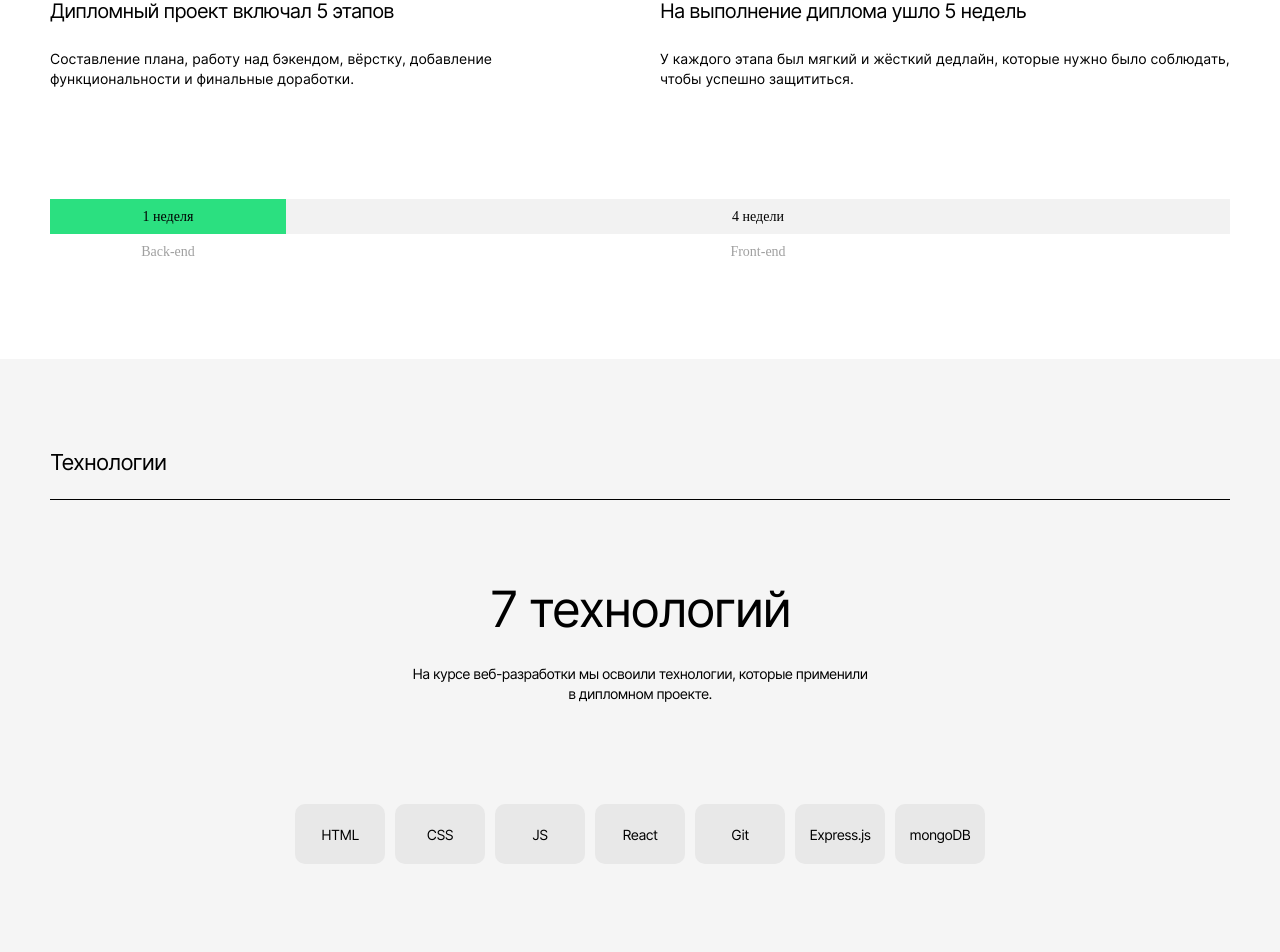
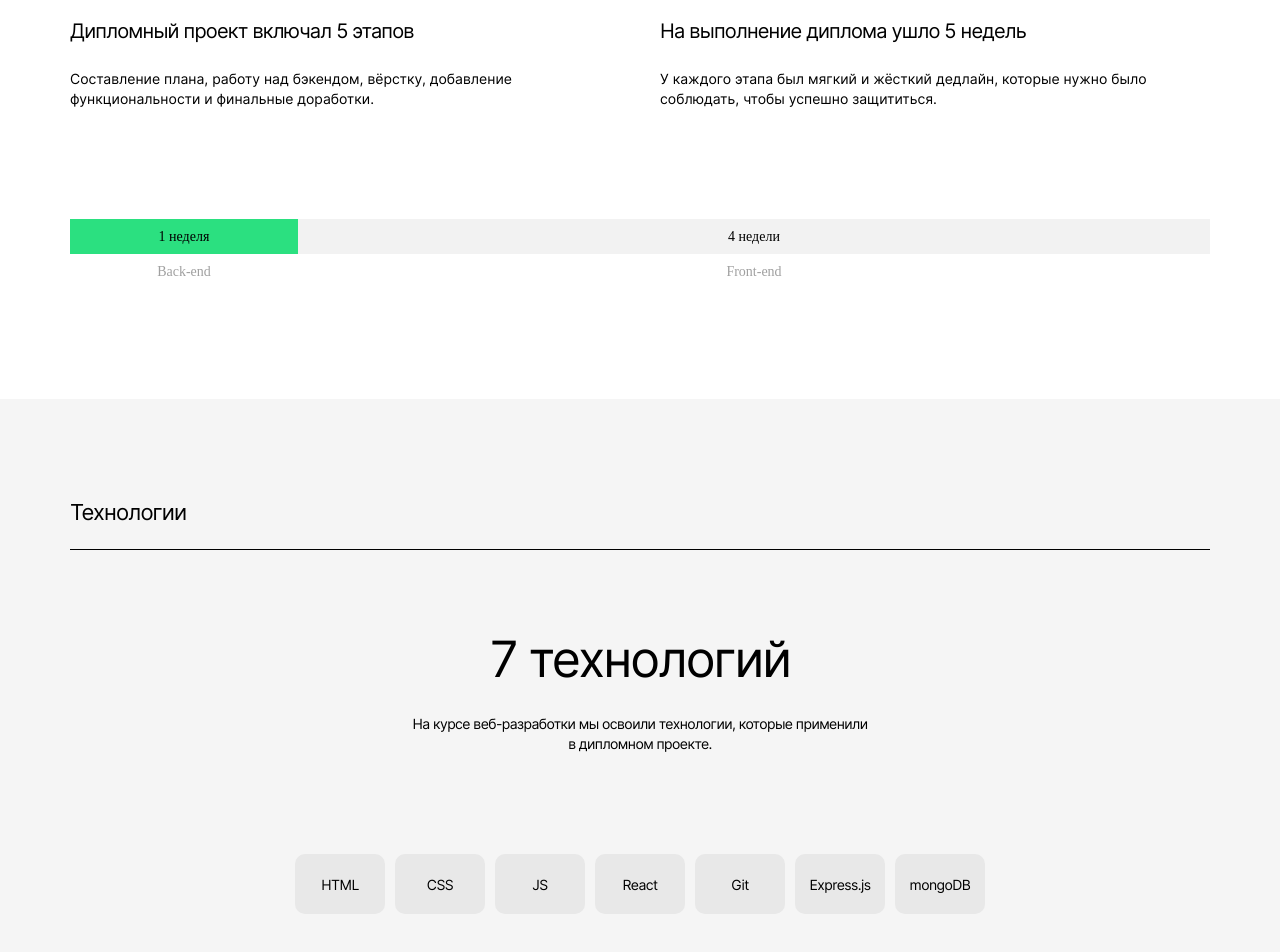
Before and after one commit to Murat29/movies-explorer-frontend, a React (Create React App) app: page / in a window 1280 px wide. Shown: the part 876-1828 px from the top of the page. Built offline with nearby package versions, Linux system fonts and the light colour scheme.

Commit message:
delete Section

```diff
--- a/src/components/AboutProject/AboutProject.css
+++ b/src/components/AboutProject/AboutProject.css
@@ -1,3 +1,19 @@
+.about-project {
+  padding: 110px 70px;
+}
+
+@media screen and (max-width: 768px) {
+  .about-project {
+    padding: 90px 50px;
+  }
+}
+
+@media screen and (max-width: 425px) {
+  .about-project {
+    padding: 70px 18px;
+  }
+}
+
 .about-project__description-list {
   margin-top: 70px;
   display: grid;
@@ -19,9 +35,6 @@
     gap: 56px;
     margin-top: 60px;
   }
-}
-
-.about-project__description-item {
 }
 
 .about-project__description-title {
--- a/src/components/AboutProject/AboutProject.js
+++ b/src/components/AboutProject/AboutProject.js
@@ -1,10 +1,9 @@
 import React from 'react';
 import './AboutProject.css';
-import Section from '../Section/Section';
 import Title from '../Title/Title';
 function AboutProject() {
   return (
-    <Section className="about-project">
+    <section className="about-project">
       <Title>О проекте</Title>
       <div className="about-project__description-list">
         <div className="about-project__description-item">
@@ -44,7 +43,7 @@ function AboutProject() {
           </p>
         </div>
       </div>
-    </Section>
+    </section>
   );
 }
 
--- a/src/components/Section/Section.css
+++ /dev/null
@@ -1,9 +0,0 @@
-.section {
-  padding: 90px 50px;
-}
-
-@media screen and (max-width: 425px) {
-  .section {
-    padding: 70px 18px;
-  }
-}
--- a/src/components/Section/Section.js
+++ /dev/null
@@ -1,17 +0,0 @@
-import React from 'react';
-import PropTypes from 'prop-types';
-import './Section.css';
-function Section(props) {
-  return (
-    <section className={`section ${props.className || ''}`}>
-      {props.children}
-    </section>
-  );
-}
-
-Section.propTypes = {
-  children: PropTypes.node,
-  className: PropTypes.string,
-};
-
-export default Section;
--- a/src/components/Techs/Techs.css
+++ b/src/components/Techs/Techs.css
@@ -1,10 +1,23 @@
 .techs {
+  padding: 100px 70px;
   background-color: #f5f5f5;
   font-family: 'Inter', Arial, sans-serif;
   font-style: normal;
   display: flex;
   align-items: center;
   flex-direction: column;
+}
+
+@media screen and (max-width: 768px) {
+  .techs {
+    padding: 90px 50px;
+  }
+}
+
+@media screen and (max-width: 425px) {
+  .techs {
+    padding: 70px 18px;
+  }
 }
 
 .techs__title {
@@ -68,11 +81,6 @@
   }
 }
 
-@media screen and (max-width: 750px) {
-  .techs__techs {
-  }
-}
-
 @media screen and (max-width: 425px) {
   .techs__techs {
     margin-top: 50px;
--- a/src/components/Techs/Techs.js
+++ b/src/components/Techs/Techs.js
@@ -1,12 +1,11 @@
 import React from 'react';
 import Title from '../Title/Title';
-import Section from '../Section/Section';
 import './Techs.css';
 function Techs() {
   return (
-    <Section className="techs">
+    <section className="techs">
       <Title>Технологии</Title>
-      <h3 className="techs__title">7 технологий</h3>
+      <p className="techs__title">7 технологий</p>
       <p className="techs__sub-title">
         На курсе веб-разработки мы освоили технологии, которые применили в
         дипломном проекте.
@@ -20,7 +19,7 @@ function Techs() {
         <li className="techs__tech">Express.js</li>
         <li className="techs__tech">mongoDB</li>
       </ul>
-    </Section>
+    </section>
   );
 }
 
```
